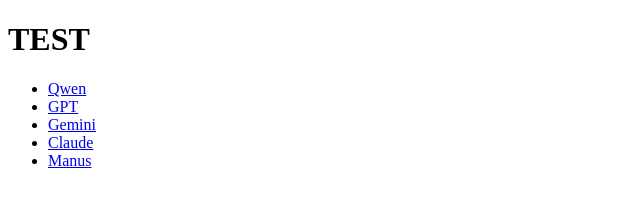
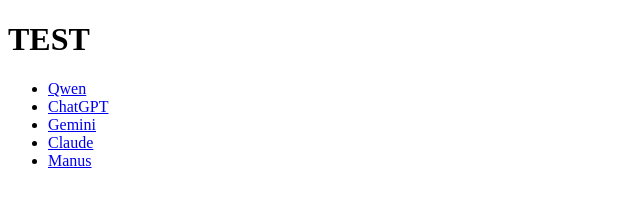
Before and after one commit to globebox0/web, a plain HTML site: page index.html in a window 1280 px wide. Shown: the full height of the page, 0-640 px from the left. Drawn offline with Linux system fonts and the light colour scheme.

Commit message:
Update index.html

```diff
--- a/index.html
+++ b/index.html
@@ -9,7 +9,7 @@
     <h1>TEST</h1>
     <ul>
         <li><a href="Qwen.html">Qwen</a></li>
-        <li><a href="GPT.html">GPT</a></li>
+        <li><a href="GPT.html">ChatGPT</a></li>
         <li><a href="Gemini.html">Gemini</a></li>
         <li><a href="Claude.html">Claude</a></li>
         <li><a href="https://jhoolotw.manus.space/">Manus</a></li>
```
